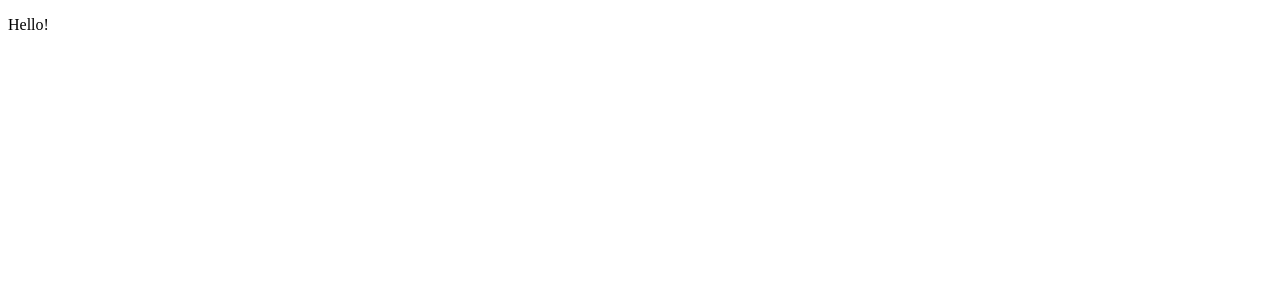
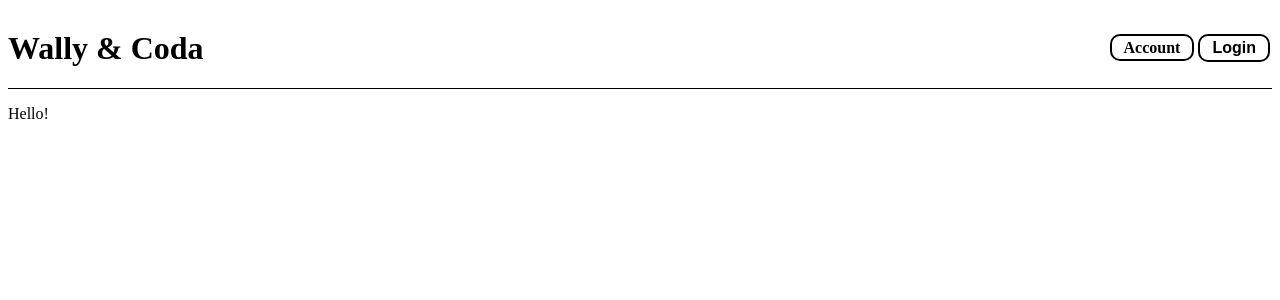
Before and after one commit to josquinlarsen/w-c-new, a React (Vite) app in the folder app/: page / in a window 1280 px wide. Shown: the top 300 px of the page. Built offline with nearby package versions, Linux system fonts and the light colour scheme.

Commit message:
basic navbar

```diff
--- a/app/package.json
+++ b/app/package.json
@@ -11,7 +11,8 @@
   },
   "dependencies": {
     "react": "^19.2.6",
-    "react-dom": "^19.2.6"
+    "react-dom": "^19.2.6",
+    "react-router-dom": "^7.16.0"
   },
   "devDependencies": {
     "@eslint/js": "^10.0.1",
--- a/app/src/App.css
+++ b/app/src/App.css
@@ -1 +1,32 @@
 /* App Root CSS */
+
+.navbar {
+    width: 100%;
+    height: 80px;
+    display: flex;
+    align-items: center;
+    justify-content: space-between;
+    font-weight: 700;
+    border-bottom: 0.25px solid black;
+}
+
+nav a {
+    color: black;
+    text-decoration: none;
+    margin: 2px;
+    padding: 3px 12px;
+    border: 2px solid black;
+    border-radius: 10px;
+}
+
+.logout-btn {
+    color: black;
+    text-decoration: none;
+    margin: 2px;
+    padding: 3px 12px;
+    border: 2px solid black;
+    border-radius: 10px;
+    font-weight: 700;
+    background-color: inherit;
+    font-size: inherit;
+}
--- a/app/src/App.tsx
+++ b/app/src/App.tsx
@@ -1,9 +1,11 @@
 import './App.css'
+import Navbar from './components/Navbar'
 
 function App() {
 
   return (
     <>
+    <Navbar />
     <div><p>Hello!</p></div>
     </>
   )
--- /dev/null
+++ b/app/src/components/Navbar.tsx
@@ -0,0 +1,49 @@
+import { useState } from "react";
+import { Link } from "react-router-dom";
+
+const Navbar = () => {
+    const [loggedIn, setIsLoggedIn] = useState(false);
+
+    const logout = () => {
+        setIsLoggedIn(false);
+    }
+
+    const login = () => {
+        setIsLoggedIn(true);
+    }
+
+    return (
+        <>
+        <div className="navbar">
+        <header>
+            <div>
+                <h1>Wally & Coda</h1>
+            </div>
+        </header>
+        <div>
+            <nav>
+                {loggedIn? (
+                    <>
+                    <a>Account</a>
+                    <button
+                        className="logout-btn"
+                        onClick={logout}
+                    >Logout</button>
+                    </>
+                ) : (
+                    <>
+                    <a>Account</a>
+                    <button
+                        className="logout-btn"
+                        onClick={login}
+                    >Login</button>
+                    </>
+                )}
+            </nav>
+        </div>
+        </div>
+        </>
+    )
+};
+
+export default Navbar;
--- a/app/src/index.css
+++ b/app/src/index.css
@@ -0,0 +1 @@
+/* Global Styles */
```
Also changed, not shown: 1 other file (tests, documents, lock files or other folders).
